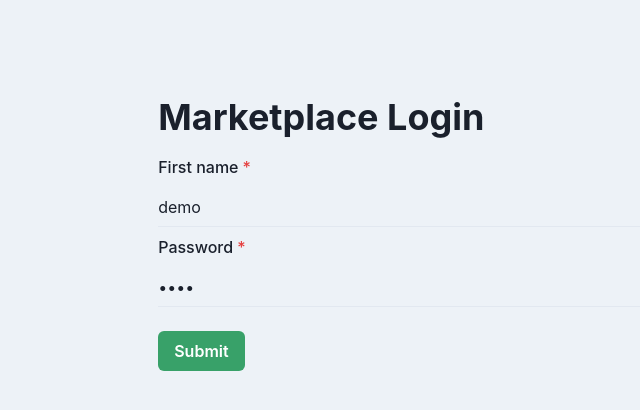
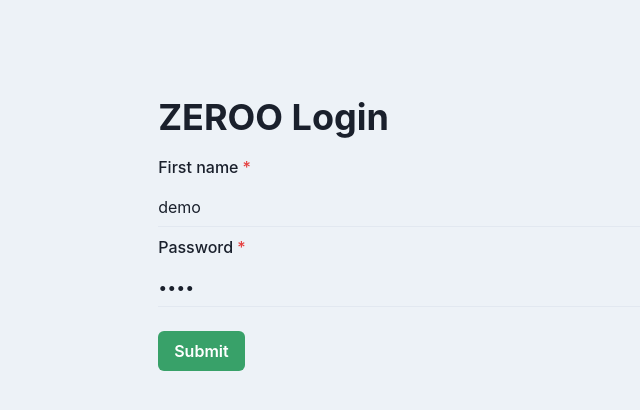
Before and after one commit to tawanorg/hackathon-buildwithai, a Next.js app: page / in a window 1280 px wide. Shown: the top 410 px of the page, without its empty margins (195-835 px from the left). Built offline with nearby package versions, Linux system fonts and the light colour scheme.

Commit message:
fix: typo

```diff
--- a/pages/index.js
+++ b/pages/index.js
@@ -121,7 +121,7 @@ export default function Home() {
   }
 
   if (view === 'login') {
-    return <LoginForm title="Marketplace Login" onSubmit={onSubmit} />
+    return <LoginForm title="ZEROO Login" onSubmit={onSubmit} />
   }
 
   return (
```
